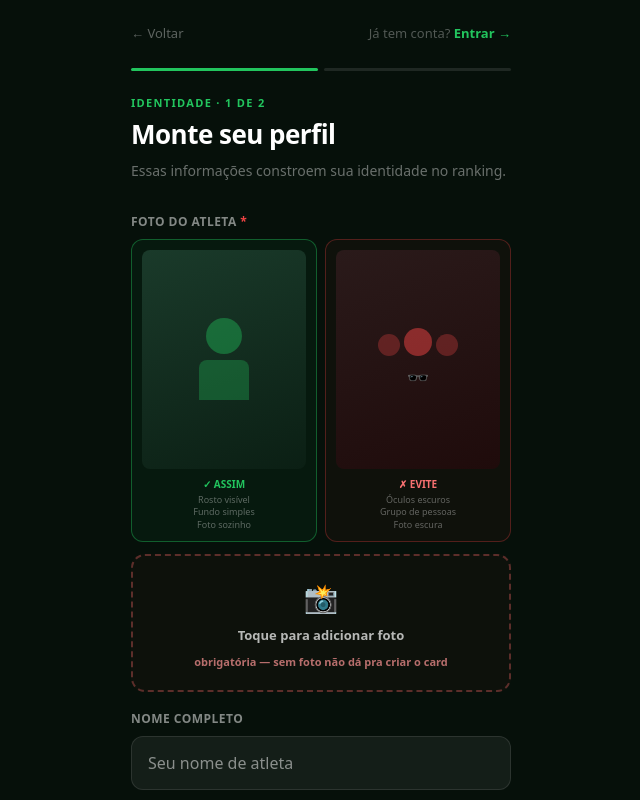
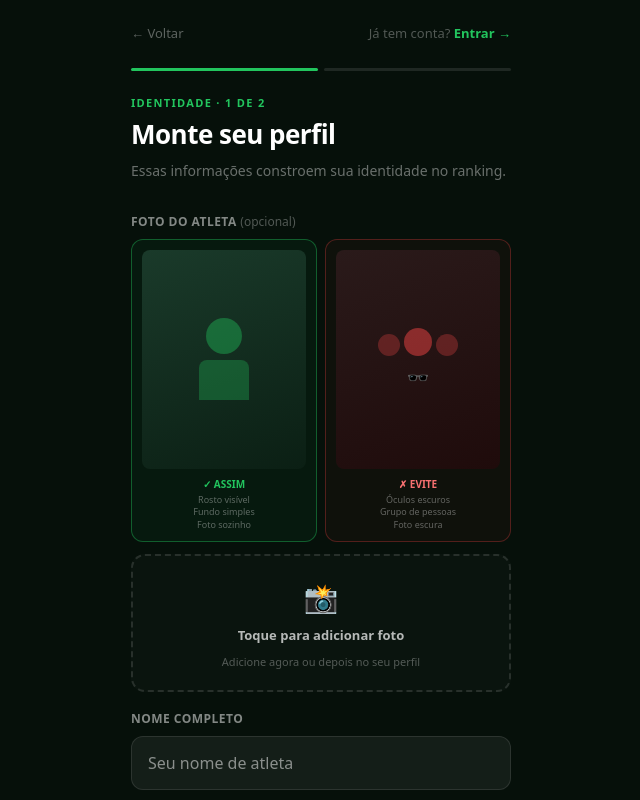
Before and after one commit to wrdiretoria/scoutbase, a Next.js app: page /atleta/cadastro in a window 1280 px wide. Shown: the top 800 px of the page, without its empty margins (319-959 px from the left). Built offline with nearby package versions, Linux system fonts and the light colour scheme; no server answers.

Commit message:
fix: foto opcional no cadastro + banner de incentivo pós-cadastro

```diff
--- a/src/app/atleta/bem-vindo/page.tsx
+++ b/src/app/atleta/bem-vindo/page.tsx
@@ -902,6 +902,28 @@ function BemVindoContent() {
           </div>
         )}
 
+        {/* ── Banner: adicionar foto ── */}
+        {!avatarUrl && (
+          <Link href="/atleta/perfil" style={{ textDecoration:'none', width:'100%' }}>
+            <div style={{
+              width:'100%', padding:'14px 16px', borderRadius:'14px',
+              background:'rgba(251,191,36,0.07)', border:'1px solid rgba(251,191,36,0.25)',
+              display:'flex', alignItems:'center', gap:'12px', boxSizing:'border-box',
+            }}>
+              <span style={{ fontSize:'22px', flexShrink:0 }}>📸</span>
+              <div>
+                <p style={{ margin:0, fontSize:'13px', fontWeight:800, color:'rgba(251,191,36,0.9)' }}>
+                  Adicione uma foto ao seu perfil
+                </p>
+                <p style={{ margin:'2px 0 0', fontSize:'11px', color:'rgba(255,255,255,0.4)', lineHeight:1.4 }}>
+                  Atletas com foto recebem 3× mais visitas de scouts
+                </p>
+              </div>
+              <span style={{ marginLeft:'auto', fontSize:'14px', color:'rgba(251,191,36,0.6)', flexShrink:0 }}>→</span>
+            </div>
+          </Link>
+        )}
+
         {/* ── Botões ── */}
         <div className="anim-btns" style={{ width:'100%', display:'flex', flexDirection:'column', gap:'10px' }}>
           <button
--- a/src/app/atleta/cadastro/CadastroForm.tsx
+++ b/src/app/atleta/cadastro/CadastroForm.tsx
@@ -86,10 +86,6 @@ export default function CadastroForm({ escolaId, escolaNome, refCode }: Props) {
       return
     }
 
-    if (!photo) {
-      setError('Adicione uma foto para continuar — ela é obrigatória para criar seu card.')
-      return
-    }
     setError(null)
     setStep(2)
   }
@@ -306,7 +302,7 @@ export default function CadastroForm({ escolaId, escolaNome, refCode }: Props) {
             {/* ── FOTO ── */}
             <div>
               <label style={labelStyle}>
-                Foto do atleta <span style={{ color: '#ef4444' }}>*</span>
+                Foto do atleta <span style={{ color: 'rgba(255,255,255,0.3)', fontWeight: 400, textTransform: 'none', letterSpacing: 0 }}>(opcional)</span>
               </label>
 
               {/* Guia visual */}
@@ -379,8 +375,8 @@ export default function CadastroForm({ escolaId, escolaNome, refCode }: Props) {
                 onClick={() => fileInputRef.current?.click()}
                 style={{
                   width: '100%', borderRadius: '14px', cursor: 'pointer',
-                  border: `2px dashed ${photoPreview ? 'rgba(34,197,94,0.5)' : 'rgba(239,100,100,0.35)'}`,
-                  background: photoPreview ? 'rgba(34,197,94,0.04)' : 'rgba(239,68,68,0.03)',
+                  border: `2px dashed ${photoPreview ? 'rgba(34,197,94,0.5)' : 'rgba(255,255,255,0.12)'}`,
+                  background: photoPreview ? 'rgba(34,197,94,0.04)' : 'rgba(255,255,255,0.02)',
                   display: 'flex', flexDirection: 'column', alignItems: 'center',
                   justifyContent: 'center', padding: photoPreview ? '8px' : '20px 16px',
                   gap: '8px', transition: 'all 0.2s', boxSizing: 'border-box',
@@ -398,8 +394,8 @@ export default function CadastroForm({ escolaId, escolaNome, refCode }: Props) {
                     <p style={{ margin: 0, fontSize: '13px', fontWeight: 700, color: 'rgba(255,255,255,0.7)' }}>
                       Toque para adicionar foto
                     </p>
-                    <p style={{ margin: 0, fontSize: '11px', color: 'rgba(255,150,150,0.7)', fontWeight: 600 }}>
-                      obrigatória — sem foto não dá pra criar o card
+                    <p style={{ margin: 0, fontSize: '11px', color: 'rgba(255,255,255,0.3)', fontWeight: 500 }}>
+                      Adicione agora ou depois no seu perfil
                     </p>
                   </>
                 )}
```
